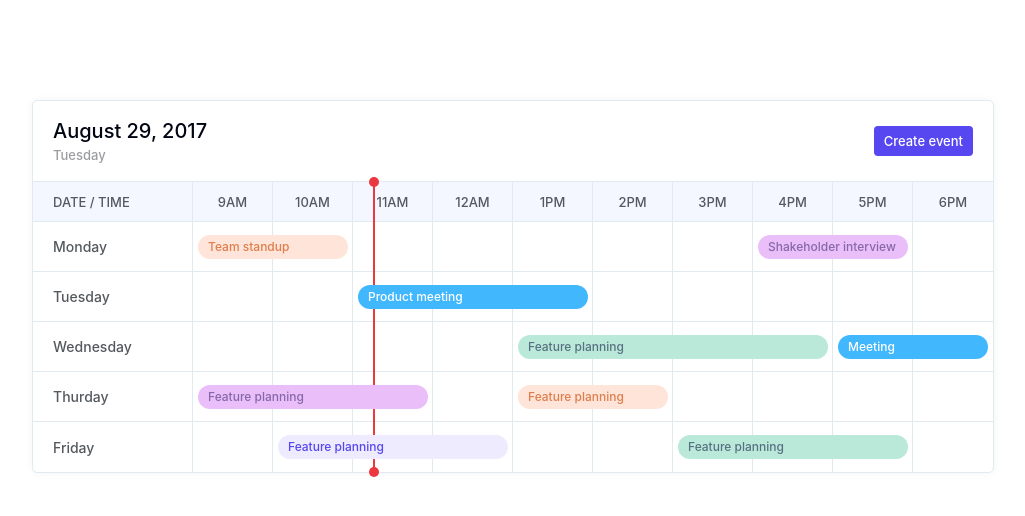
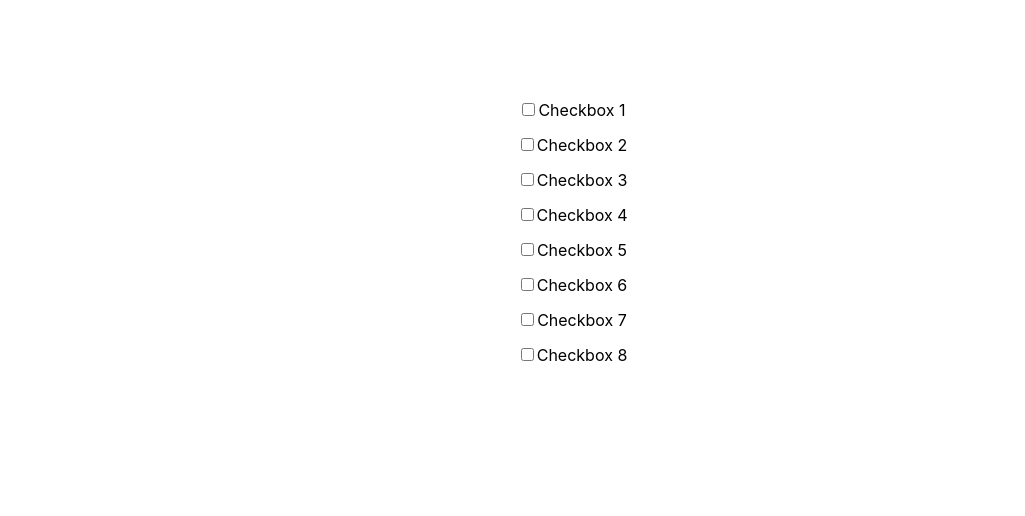
Before and after one commit to zlatanpham/uiux, a React (Create React App) app: page / in a window 1280 px wide. Shown: the top 516 px of the page, without its empty margins (68-1093 px from the left). Built offline with nearby package versions, Linux system fonts and the light colour scheme.

Commit message:
checkboxes render

```diff
--- a/src/App.tsx
+++ b/src/App.tsx
@@ -4,13 +4,14 @@ import './App.css';
 // import DragNumberInput from "./components/DragNumberInput";
 // import TimeInput from "./components/TimeInput";
 // import GridKeyboard from "./components/GridKeyboard";
-import { GridCalendar } from './components/GridCalendar';
+// import { GridCalendar } from './components/GridCalendar';
+import { Checkboxes } from './components/Checkboxes';
 
 class App extends Component {
   render() {
     return (
       <div className="App">
-        <GridCalendar />
+        <Checkboxes />
       </div>
     );
   }
--- /dev/null
+++ b/src/components/Checkboxes/Checkboxes.tsx
@@ -0,0 +1,103 @@
+import * as React from 'react';
+
+const data = [
+  {
+    label: 'check-1',
+    name: 'Checkbox 1',
+  },
+  {
+    label: 'check-2',
+    name: 'Checkbox 2',
+  },
+  {
+    label: 'check-3',
+    name: 'Checkbox 3',
+  },
+  {
+    label: 'check-4',
+    name: 'Checkbox 4',
+  },
+  {
+    label: 'check-5',
+    name: 'Checkbox 5',
+  },
+  {
+    label: 'check-6',
+    name: 'Checkbox 6',
+  },
+  {
+    label: 'check-7',
+    name: 'Checkbox 7',
+  },
+  {
+    label: 'check-8',
+    name: 'Checkbox 8',
+  },
+];
+
+interface CheckboxesState {
+  checked: string[];
+  marker: undefined | number;
+}
+
+export class Checkboxes extends React.Component<any, CheckboxesState> {
+  shiftPress = false;
+  state = {
+    checked: [] as string[],
+    marker: undefined,
+  };
+
+  handleCheck = (index: number) => (e: React.ChangeEvent<HTMLInputElement>) => {
+    console.log(e);
+    console.log(e.target.value);
+    console.log(index);
+    const { value } = e.target;
+    this.setState(prevState => {
+      return { marker: index, checked: [...prevState.checked, value] };
+    });
+  };
+
+  handleKeydown = (e: KeyboardEvent) => {
+    console.log(e.shiftKey);
+    if (e.shiftKey) {
+      e.preventDefault();
+      this.shiftPress = true;
+    }
+  };
+
+  handleKeyup = (e: KeyboardEvent) => {
+    this.shiftPress = false;
+  };
+
+  componentDidMount() {
+    document.addEventListener('keydown', this.handleKeydown);
+    document.addEventListener('keyup', this.handleKeyup);
+  }
+
+  render() {
+    console.log(this.state);
+    return (
+      <div>
+        {this.state.marker}
+        {data.map(({ label, name }: { label: string; name: string }, index) => (
+          <label
+            style={{
+              display: 'block',
+              marginBottom: '15px',
+              cursor: 'pointer',
+            }}
+            key={label}
+          >
+            <input
+              type="checkbox"
+              value={label}
+              checked={this.state.checked.indexOf(label) !== -1}
+              onChange={this.handleCheck(index)}
+            />
+            {name}
+          </label>
+        ))}
+      </div>
+    );
+  }
+}
--- /dev/null
+++ b/src/components/Checkboxes/index.ts
@@ -0,0 +1 @@
+export { Checkboxes } from './Checkboxes';
--- a/tsconfig.json
+++ b/tsconfig.json
@@ -12,7 +12,9 @@
     "resolveJsonModule": true,
     "isolatedModules": true,
     "noEmit": true,
-    "jsx": "react"
+    "jsx": "preserve"
   },
-  "include": ["src"]
+  "include": [
+    "src"
+  ]
 }
```
